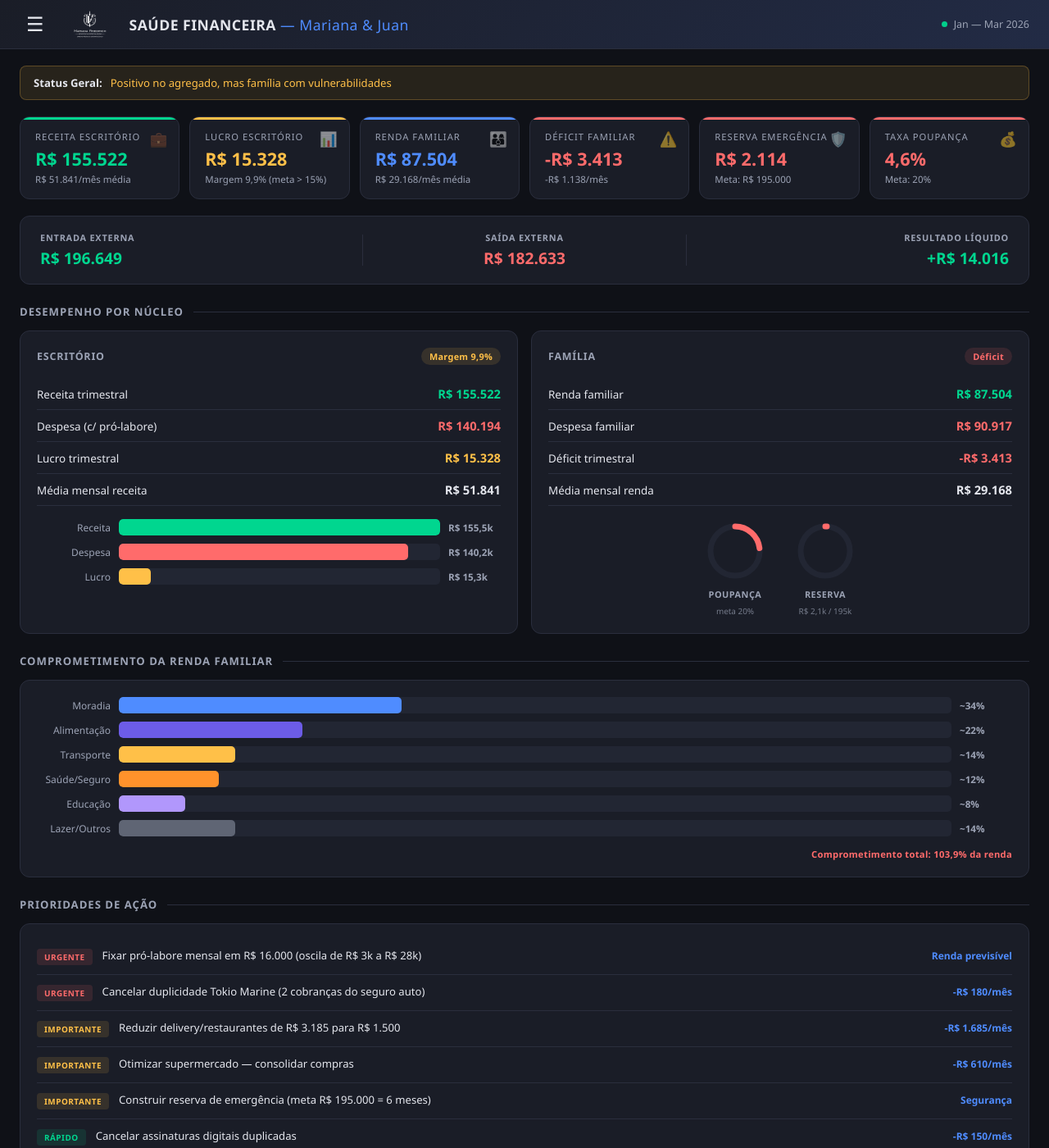
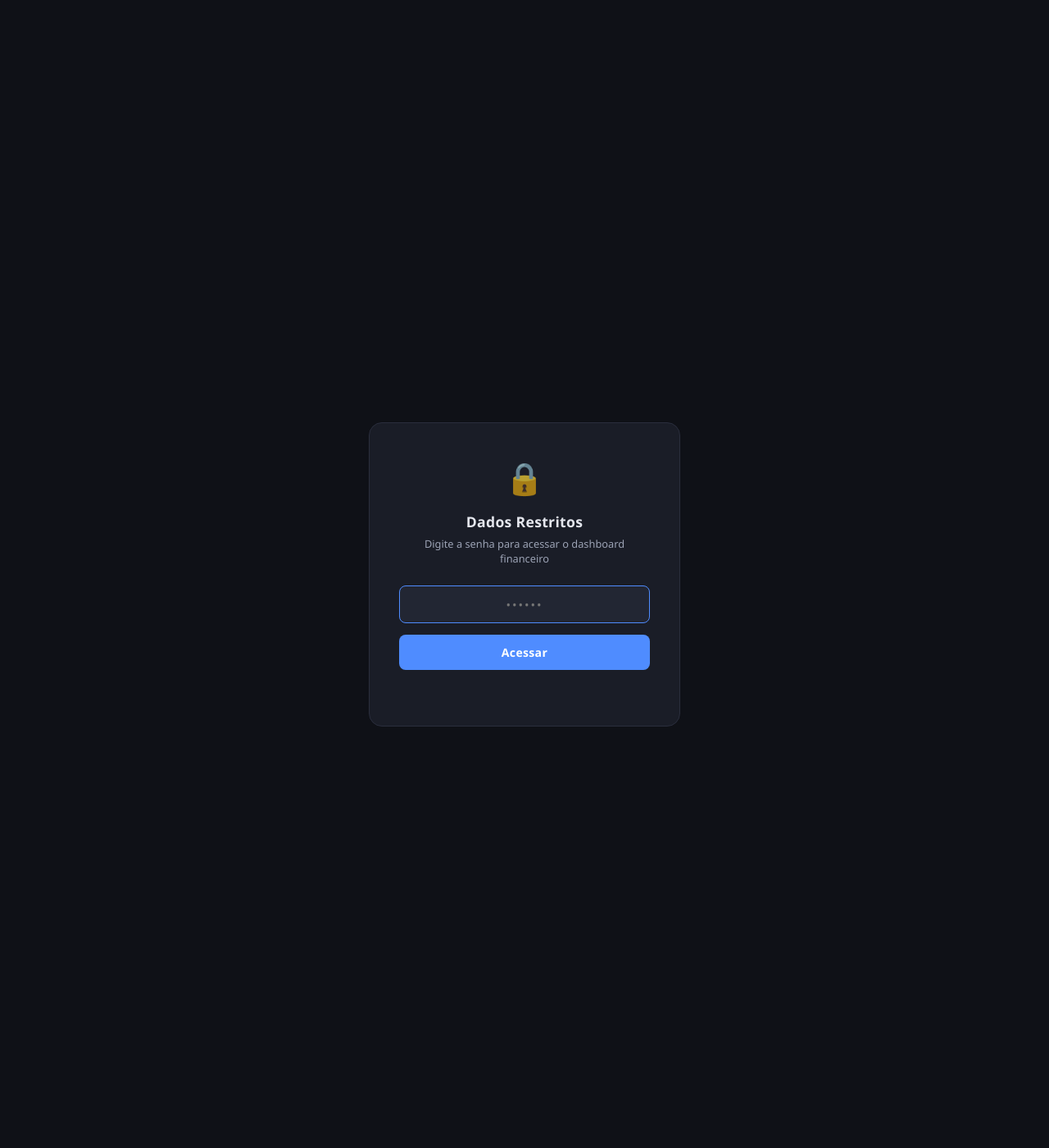
Before and after one commit to advogadamarianaf-oss/MFA, a Jekyll site: the page docs/dashboard_financeiro/index.html, which Jekyll copies as it is, in a window 1280 px wide and 1400 px high. Shown: the whole window at 82% size. Built offline with Jekyll 4.4.1, drawn with Linux system fonts in a browser that asks for light colours; some of the changed text lies outside the part shown.

Commit message:
feat: add tela de senha ao dashboard financeiro
Senha de acesso protege os dados financeiros sensíveis.
Sessão mantida via sessionStorage durante a aba do navegador.

Co-Authored-By: Claude Opus 4.6 <noreply@anthropic.com>

```diff
--- a/docs/dashboard_financeiro/index.html
+++ b/docs/dashboard_financeiro/index.html
@@ -139,9 +139,40 @@ body{font-family:'Segoe UI',system-ui,-apple-system,sans-serif;background:var(--
 @media(max-width:400px){
   .kpi-grid{grid-template-columns:1fr}
 }
+
+/* ── Lock screen ── */
+.lock-screen{position:fixed;inset:0;z-index:9999;background:var(--bg);display:flex;align-items:center;justify-content:center}
+.lock-screen.hidden{display:none}
+.lock-box{background:var(--card);border:1px solid var(--border);border-radius:16px;padding:40px 36px;width:100%;max-width:380px;text-align:center}
+.lock-icon{font-size:2.4rem;margin-bottom:16px;opacity:.7}
+.lock-title{font-size:1.1rem;font-weight:700;margin-bottom:6px;letter-spacing:.3px}
+.lock-sub{font-size:.8rem;color:var(--text2);margin-bottom:24px}
+.lock-input{width:100%;padding:12px 16px;background:var(--card2);border:1px solid var(--border);border-radius:8px;color:var(--text);font-size:.92rem;font-family:inherit;outline:none;transition:.2s;text-align:center;letter-spacing:2px}
+.lock-input:focus{border-color:var(--accent)}
+.lock-input.error{border-color:var(--red);animation:shake .4s}
+.lock-btn{width:100%;margin-top:14px;padding:12px;background:var(--accent);border:none;border-radius:8px;color:#fff;font-size:.88rem;font-weight:700;cursor:pointer;transition:.2s;font-family:inherit;letter-spacing:.3px}
+.lock-btn:hover{opacity:.85}
+.lock-error{font-size:.75rem;color:var(--red);margin-top:10px;min-height:18px}
+@keyframes shake{0%,100%{transform:translateX(0)}20%,60%{transform:translateX(-6px)}40%,80%{transform:translateX(6px)}}
+.app-hidden{display:none}
 </style>
 </head>
 <body>
+
+<!-- Lock screen -->
+<div class="lock-screen" id="lockScreen">
+  <div class="lock-box">
+    <div class="lock-icon">🔒</div>
+    <div class="lock-title">Dados Restritos</div>
+    <div class="lock-sub">Digite a senha para acessar o dashboard financeiro</div>
+    <input type="password" class="lock-input" id="lockInput" placeholder="••••••" autocomplete="off">
+    <button class="lock-btn" id="lockBtn" onclick="tryUnlock()">Acessar</button>
+    <div class="lock-error" id="lockError"></div>
+  </div>
+</div>
+
+<!-- App wrapper (hidden until unlocked) -->
+<div id="appWrap" class="app-hidden">
 
 <!-- Sidebar overlay -->
 <div class="sidebar-overlay" id="sidebarOverlay" onclick="closeSidebar()"></div>
@@ -422,8 +453,35 @@ body{font-family:'Segoe UI',system-ui,-apple-system,sans-serif;background:var(--
     Fonte: dashboards manuais + 363 transações rastreáveis dos xlsx originais · Dados confidenciais · Jan-Mar 2026
   </div>
 </main>
+</div><!-- /appWrap -->
 
 <script>
+var PASS_HASH='a]e0d';function h(s){var v=0;for(var i=0;i<s.length;i++){v=((v<<5)-v)+s.charCodeAt(i);v|=0}return v.toString(36)}
+function tryUnlock(){
+  var inp=document.getElementById('lockInput');
+  var val=inp.value.trim();
+  if(!val)return;
+  if(val==='84kmes'){
+    document.getElementById('lockScreen').classList.add('hidden');
+    document.getElementById('appWrap').classList.remove('app-hidden');
+    sessionStorage.setItem('fin_ok','1');
+    setTimeout(function(){
+      document.querySelectorAll('.bar-fill[data-w]').forEach(function(el){el.style.width=el.dataset.w+'%'});
+      document.querySelectorAll('.ring-fg[data-target]').forEach(function(el){el.setAttribute('stroke-dashoffset',el.dataset.target)});
+    },300);
+  } else {
+    inp.classList.add('error');
+    document.getElementById('lockError').textContent='Senha incorreta';
+    setTimeout(function(){inp.classList.remove('error')},500);
+  }
+}
+document.getElementById('lockInput').addEventListener('keydown',function(e){if(e.key==='Enter')tryUnlock()});
+if(sessionStorage.getItem('fin_ok')==='1'){
+  document.getElementById('lockScreen').classList.add('hidden');
+  document.getElementById('appWrap').classList.remove('app-hidden');
+}
+window.addEventListener('DOMContentLoaded',function(){document.getElementById('lockInput').focus()});
+
 function toggleSidebar(){
   document.getElementById('sidebar').classList.toggle('open');
   document.getElementById('sidebarOverlay').classList.toggle('open');
```
